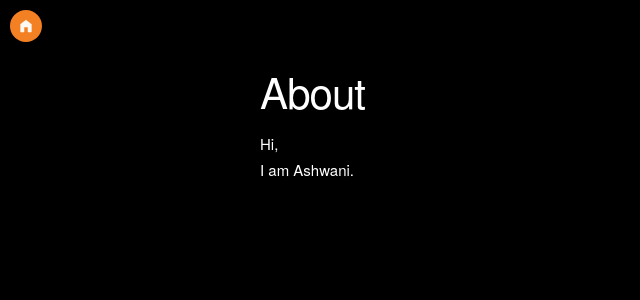
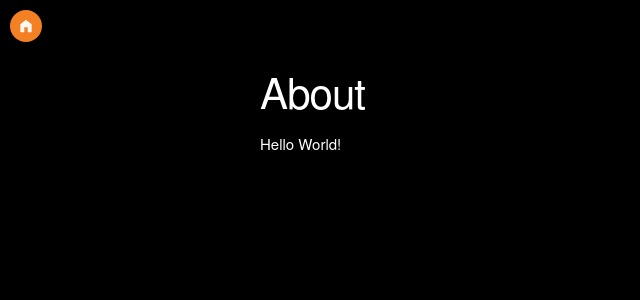
Before and after one commit to ashwanitr/ashwanitr.github.io, a Jekyll site: the page built from about.md, in a window 1280 px wide. Shown: the top 300 px of the page, without its empty margins (0-640 px from the left). Built offline with Jekyll 4.4.1, drawn with Linux system fonts in a browser that asks for light colours.

Commit message:
added last code

```diff
--- a/_layouts/default.html
+++ b/_layouts/default.html
@@ -2,7 +2,7 @@
 <html>
   <head>
     <!-- Global site tag (gtag.js) - Google Analytics -->
-<script async src="https://www.googletagmanager.com/gtag/js?id=UA-165580955-1"></script>
+<script async src="https://www.googletagmanager.com/gtag/js?id=UA-1655-1"></script>
 <script>
   window.dataLayer = window.dataLayer || [];
   function gtag(){dataLayer.push(arguments);}
--- a/about.md
+++ b/about.md
@@ -3,6 +3,4 @@ layout: page
 title: About
 permalink: /about/
 ---
-Hi,
-
-I am Ashwani.
+ Hello World!
--- a/index.html
+++ b/index.html
@@ -2,6 +2,9 @@
 layout: default
 ---
 
+
+
+<!-- above here adding new changes -->
 <div class="home-page">
   <img class="photo" src="https://avatars2.githubusercontent.com/u/42508662?s=400&u=b21cae0e7c20898b36f427055d1d74723c664874&v=4" height="150" >
   <h2>Hello World!</h2>
```
Also changed, not shown: 6 other files.
